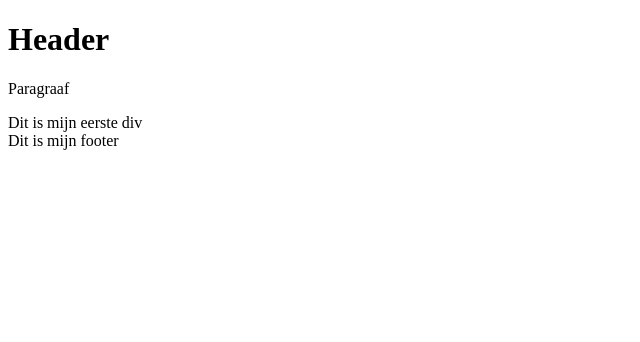
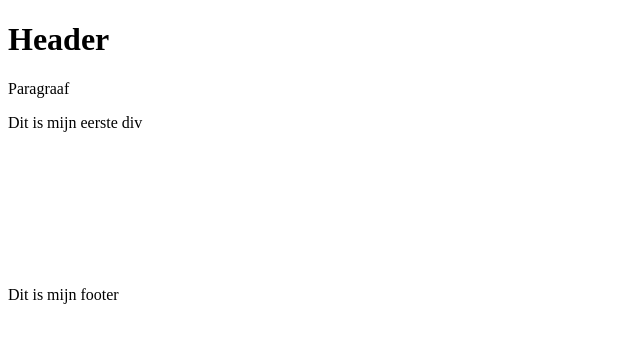
Before and after one commit to tbussink/TomBussink98, a plain HTML site: page index.html in a window 1280 px wide. Shown: the whole page, without its empty margins (0-640 px from the left). Drawn offline with Linux system fonts and the light colour scheme.

Commit message:
Ik heb een video tag toegevoegd

```diff
--- a/index.html
+++ b/index.html
@@ -8,6 +8,7 @@
 <h1>Header</h1>
 <p>Paragraaf</p>
 <div>Dit is mijn eerste div</div>
+<video>Hier kan je een video toevoegen</video>
 <footer>Dit is mijn footer </div>
 </body>
 </html>
```
